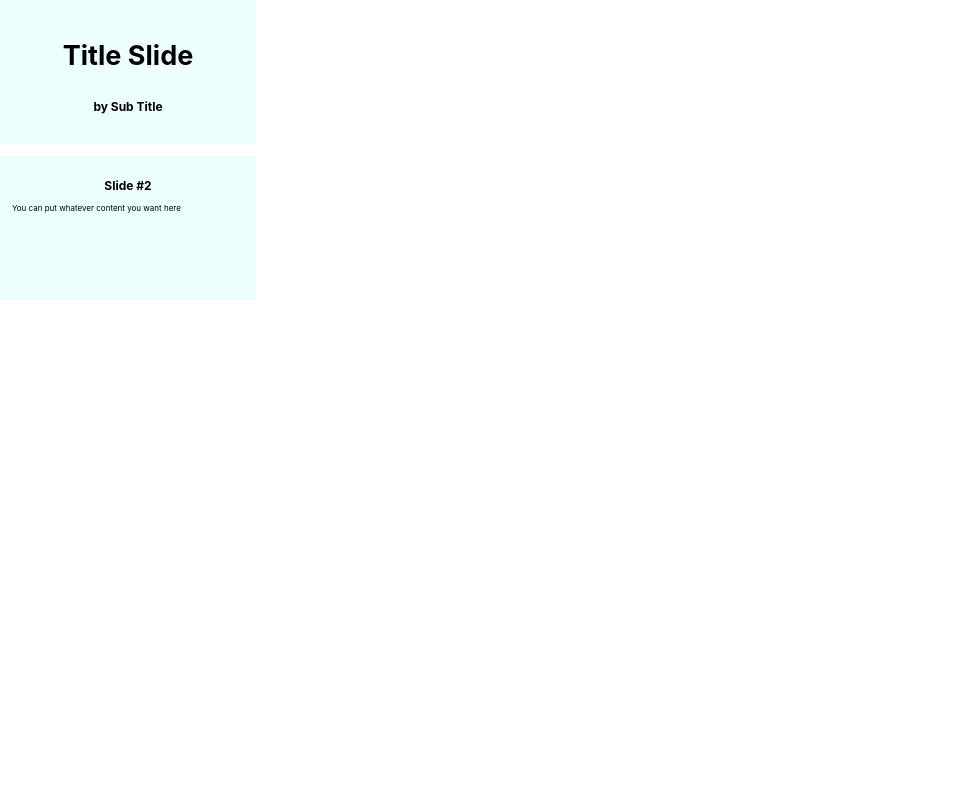
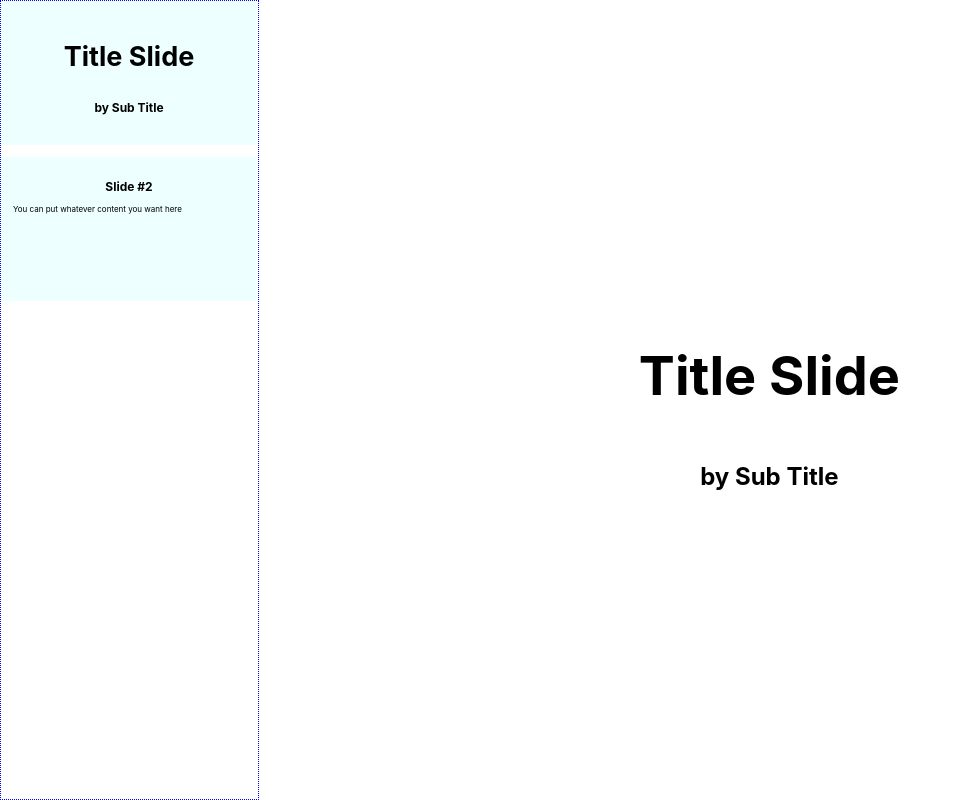
Before and after one commit to fredcollman/react-flume, a React (Create React App) app: page / in a window 1280 px wide. Shown: the whole page, without its empty margins (0-961 px from the left). Built offline with nearby package versions, Linux system fonts and the light colour scheme.

Commit message:
Show large slide in main section

```diff
--- a/package.json
+++ b/package.json
@@ -3,6 +3,7 @@
   "version": "0.1.0",
   "private": true,
   "dependencies": {
+    "classnames": "^2.2.6",
     "react": "^16.8.6",
     "react-dom": "npm:@hot-loader/react-dom",
     "react-hot-loader": "^4.11.1",
--- a/src/App.css
+++ b/src/App.css
@@ -41,10 +41,6 @@
   background-color: #0ff1;
 }
 
-.height-full {
-  height: 100%;
-}
-
 .cover {
   display: flex;
   flex-direction: column;
@@ -66,3 +62,16 @@ h1 {
 .scale-half {
   font-size: 0.5em;
 }
+
+.with-sidebar {
+  display: flex;
+  flex-wrap: wrap;
+}
+
+.with-sidebar > :first-child {
+  flex-grow: 1;
+}
+
+.with-sidebar > :last-child {
+  flex-grow: 999;
+}
--- a/src/App.js
+++ b/src/App.js
@@ -5,14 +5,22 @@ import "./App.css";
 import TitleSlide from "./TitleSlide";
 import SimpleSlide from "./SimpleSlide";
 import Thumbnails from "./Thumbnails";
+import ShowBorder from "./ShowBorder";
 
 const App = () => (
+  <main className="with-sidebar">
+    <ShowBorder color="blue">
       <Thumbnails>
         <TitleSlide title="Title Slide" subtitle="by Sub Title" />
         <SimpleSlide title="Slide #2">
           You can put whatever content you want here
         </SimpleSlide>
       </Thumbnails>
+    </ShowBorder>
+    <section>
+      <TitleSlide height="100vh" title="Title Slide" subtitle="by Sub Title" />
+    </section>
+  </main>
 );
 
 export default hot(App);
--- a/src/BaseSlide.js
+++ b/src/BaseSlide.js
@@ -1,10 +1,13 @@
 // @flow
 import React, { type Node } from "react";
+import classnames from "classnames";
 
-type Props = { children: Node };
+type Props = { children: Node, height?: string, className?: string };
 
-const BaseSlide = ({ children }: Props) => (
-  <article className="padding-m">{children}</article>
+const BaseSlide = ({ height, children, className }: Props) => (
+  <article className={classnames("padding-m", className)} style={{ height }}>
+    {children}
+  </article>
 );
 
 export default BaseSlide;
--- /dev/null
+++ b/src/ShowBorder.js
@@ -0,0 +1,10 @@
+// @flow
+import React, { type Node } from "react";
+
+type Props = { color?: string, children: Node };
+
+const ShowBorder = ({ color = "red", children }: Props) => (
+  <div style={{ border: `1px dotted ${color}` }}>{children}</div>
+);
+
+export default ShowBorder;
--- a/src/TitleSlide.js
+++ b/src/TitleSlide.js
@@ -2,15 +2,13 @@
 import React from "react";
 import BaseSlide from "./BaseSlide";
 
-type Props = { title: string, subtitle: string };
+type Props = { height?: string, title: string, subtitle: string };
 
-const TitleSlide = ({ title, subtitle }: Props) => (
-  <BaseSlide>
-    <div className="cover">
-      <div className="center">
-        <h1>{title}</h1>
-        <h2>{subtitle}</h2>
-      </div>
+const TitleSlide = ({ height, title, subtitle }: Props) => (
+  <BaseSlide className="cover" {...{ height }}>
+    <div className="center">
+      <h1>{title}</h1>
+      <h2>{subtitle}</h2>
     </div>
   </BaseSlide>
 );
```
Also changed, not shown: 1 other file (tests, documents, lock files or other folders). Lines whose indentation alone changed are shown as unchanged.
